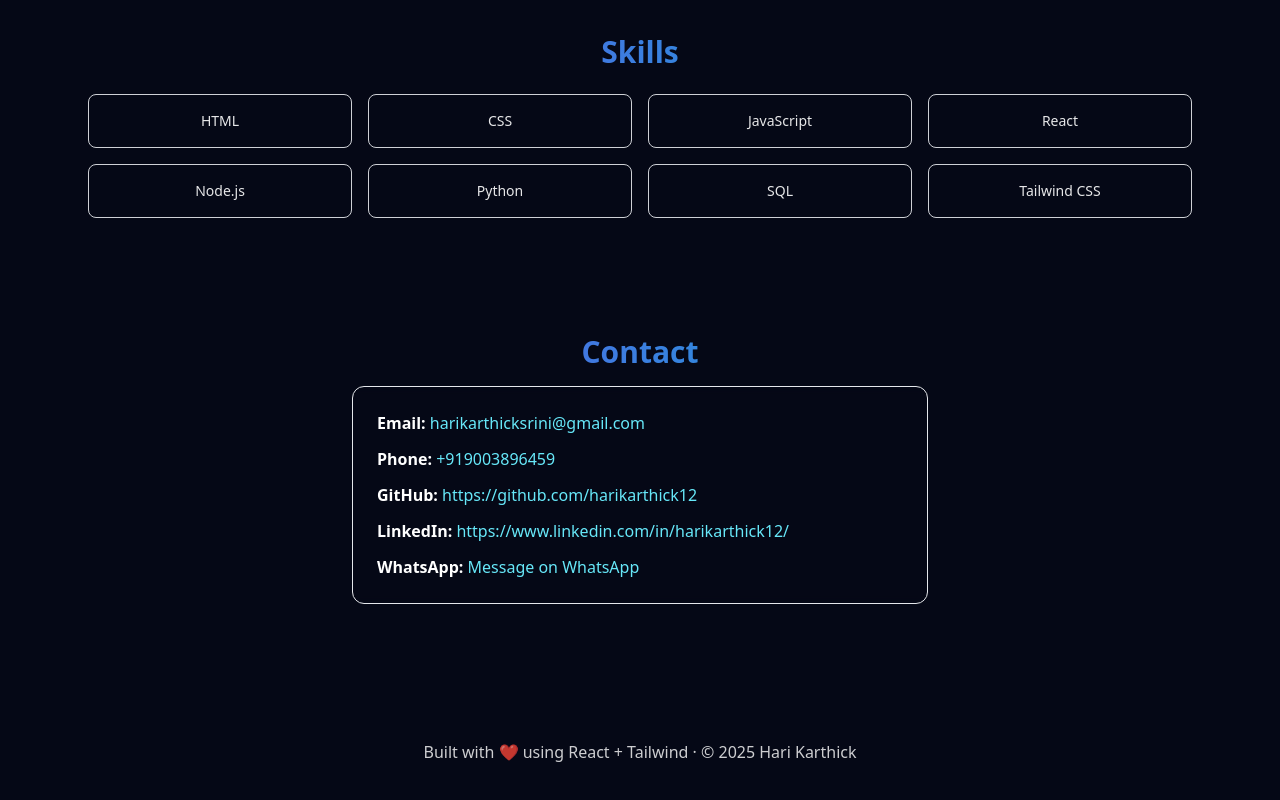
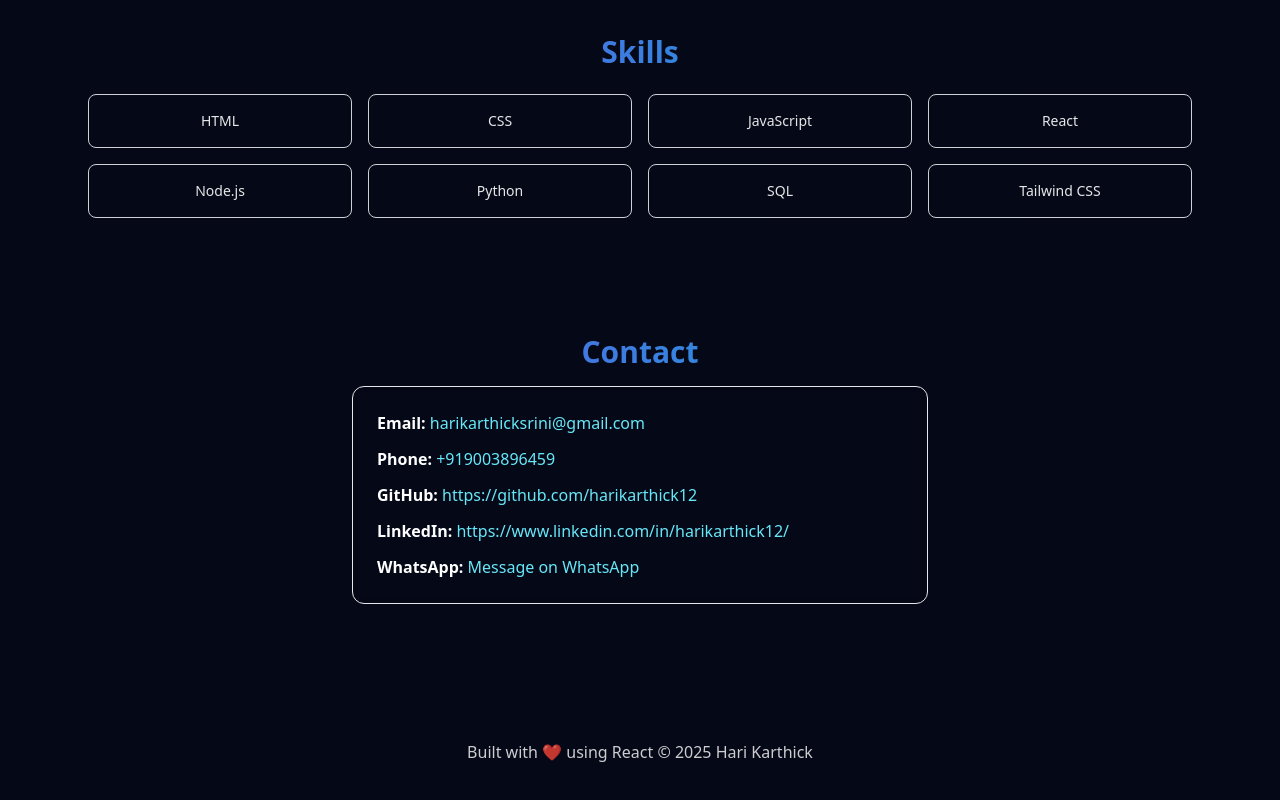
Before and after one commit to harikarthick12/portfolio, a React (Vite) app: page / in a window 1280 px wide. Shown: the part 1238-2038 px from the top of the page. Built offline with nearby package versions, Linux system fonts and the light colour scheme.

Commit message:
Changed the abt section

```diff
--- a/src/App.jsx
+++ b/src/App.jsx
@@ -303,7 +303,7 @@ export default function App() {
         </section>
 
         <footer className="py-10 text-center opacity-80">
-          Built with ❤️ using React + Tailwind · © {new Date().getFullYear()} Hari Karthick
+          Built with ❤️ using React © {new Date().getFullYear()} Hari Karthick
         </footer>
       </main>
 
```
